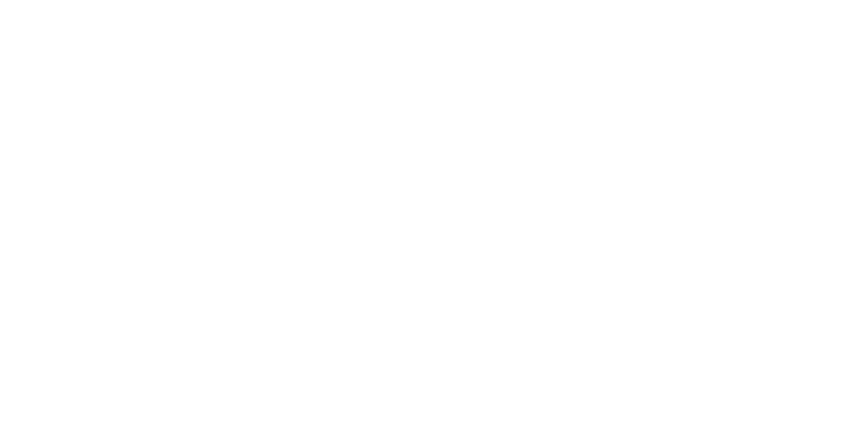
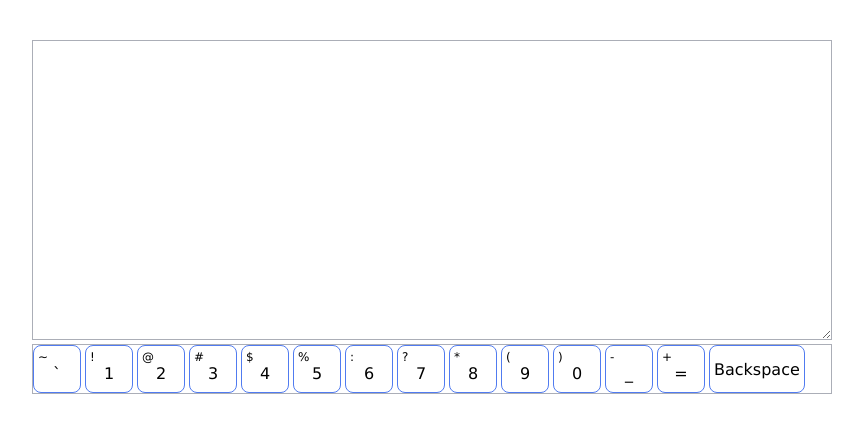
Before and after one commit to Svetlaya87/virtual-keyboard, a plain HTML site: page index.html in a window 1280 px wide. Shown: the whole page, without its empty margins (208-1071 px from the left). Drawn offline with Linux system fonts and the light colour scheme.

Commit message:
feat: add textarea, number keys, css to them

```diff
--- a/index.html
+++ b/index.html
@@ -4,9 +4,10 @@
     <meta charset="UTF-8">
     <meta http-equiv="X-UA-Compatible" content="IE=edge">
     <meta name="viewport" content="width=device-width, initial-scale=1.0">
-    <title>Document</title>
+    <link rel="stylesheet" href="style.css">
+    <script defer src="main.js"></script>
+    <title>Virtual-keyboard</title>
 </head>
 <body>
-
 </body>
 </html>
--- a/main.js
+++ b/main.js
@@ -0,0 +1,71 @@
+let numberKeys = [
+    ["~" , "`"],  ["!", 1], ["@", 2], ["#", 3], ["$", 4], ["%", 5], [":", 6], ["?", 7], ["*", 8], ["(", 9], [")", 0], ["-", "_"], ["+", "="], ['Backspace']
+];
+
+let lettersLine1 = [
+    ["Tab"],
+    ["Q", "Й"],
+    ["W", "Ц"],
+    ["E", "У"],
+    ["R", "К"],
+    ["T", "Е"],
+    ["Y", "Н"],
+    ["U", "Г"],
+    ["I", "Ш"],
+    ["O", "Щ"],
+    ["P", "З"]
+    ["[", "Х"],
+    ["]", "Ъ"],
+    ["\\"],
+    ["DEL"],
+];
+
+
+
+let body = document.querySelector('body');
+console.log(body);
+
+
+let KeyBoardContainer = document.createElement('div');
+KeyBoardContainer.className ="container";
+
+
+let textArea = document.createElement('textarea');
+textArea.className ="text-area";
+
+body.insertAdjacentElement('beforeend', textArea);
+body.insertAdjacentElement('beforeend', KeyBoardContainer);
+console.log(KeyBoardContainer);
+
+
+let keyNumberContainer = document.createElement('div');
+keyNumberContainer.className = "key-line";
+KeyBoardContainer.insertAdjacentElement('beforeend', keyNumberContainer);
+
+for(let i=0; i<numberKeys.length; i++){
+    let keyDiv = document.createElement('div');
+    if( numberKeys[i].length == 1 ){
+        keyDiv.innerText = numberKeys[i];
+
+    }else {
+        numberKeys[i].forEach(function(element){
+            let span = document.createElement('span');
+            span.innerText = element;
+            keyDiv.insertAdjacentElement("beforeend", span);
+            //return keyDiv;
+        });
+
+    }
+
+    keyDiv.className= "key";
+    keyNumberContainer.insertAdjacentElement("beforeend", keyDiv);
+}
+
+let backSpace = document.querySelector(".key-line div:last-child");
+
+backSpace.classList.add("backspace");
+let firstSpan = document.querySelectorAll(".key-line div span:first-child");
+console.log(firstSpan);
+for (let el of firstSpan){
+    el.classList.add("key-first-span");
+}
--- a/style.css
+++ b/style.css
@@ -0,0 +1,57 @@
+body {
+    margin: 0px;
+    padding: 0px;
+    background: #fff;
+    display: flex;
+    flex-direction: column;
+    align-items: center;
+    row-gap: 4px;
+    margin-top: 40px;
+}
+
+* {
+    box-sizing: border-box;
+}
+
+.container,
+.text-area {
+    width: 800px;
+    border: 1px solid #abaeb7;
+    display: flex;
+}
+
+.text-area {
+    height: 300px;
+}
+
+.key {
+
+    width: 48px;
+    height: 48px;
+    padding: 4px;
+    border: 1px solid #507bf0;
+    border-radius: 8px;
+    font-family: Verdana, Geneva, Tahoma, sans-serif;
+    display: flex;
+    flex-direction: column;
+    align-items: center;
+
+}
+
+.key-first-span {
+
+    align-self: start;
+    font-size: 12px;
+}
+
+.backspace {
+    width: auto;
+    flex-direction: row;
+}
+
+.key-line {
+    display: flex;
+    flex-direction: row;
+    column-gap: 4px;
+
+}
```
